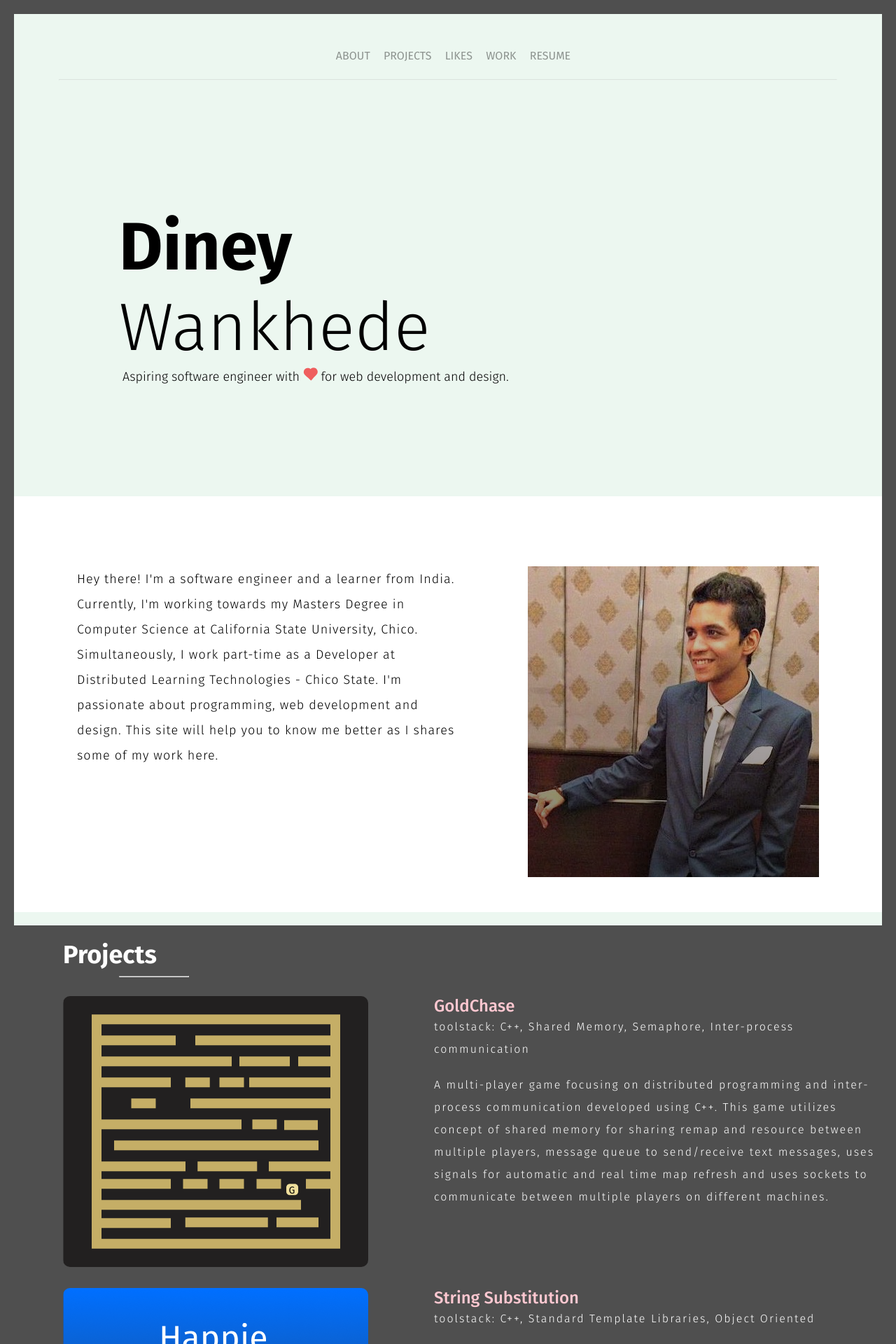
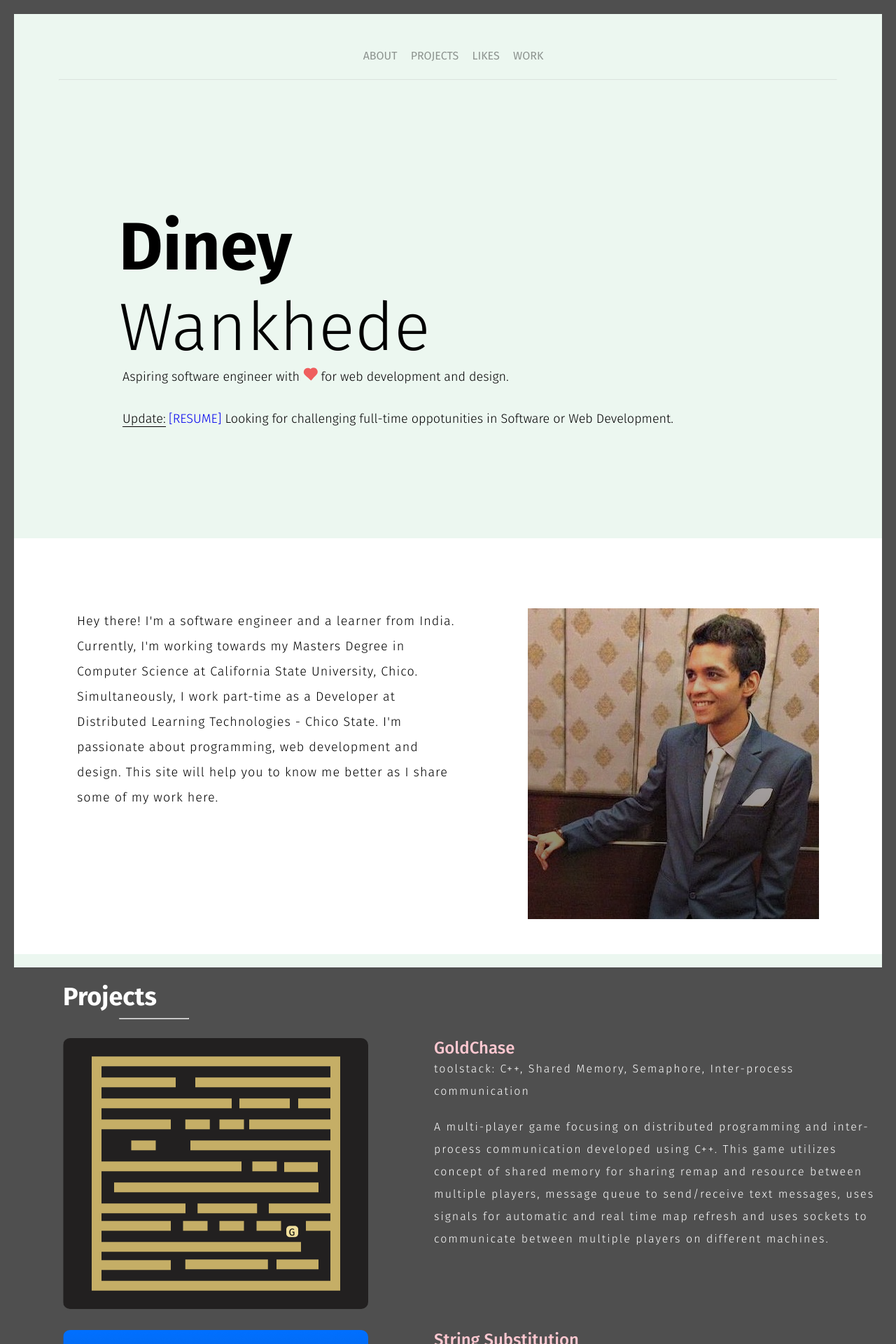
Before and after one commit to dineyw23/dineyw23.github.io, a Jekyll site: the page built from index.html, in a window 1280 px wide. Shown: the top 1920 px of the page at 70% size. Built offline with Jekyll 4.4.1, drawn with Linux system fonts in a browser that asks for light colours.

Commit message:
Added Resume and update job status

```diff
--- a/_sass/_base.scss
+++ b/_sass/_base.scss
@@ -68,6 +68,14 @@ h1#lname {
     h2 {
         font-size: 18px;
         font-weight:300;
+    }
+
+      a {
+        text-decoration: none;
+    }
+
+    .underline {
+        border-bottom: 1px solid #000;
     }
 }
 
@@ -639,7 +647,7 @@ h1#lname {
         clear: left;
         margin-left: 30px;
         margin-right: 5px;
-        line-height: 1.2em;
+        line-height: 1.5em;
         letter-spacing: 0px;
         font-size: 15px;
         margin-bottom: 20px;
--- a/index.html
+++ b/index.html
@@ -18,16 +18,20 @@ layout: default
         <h1 id="fname"> Diney </h1>
         <h1 id="lname"> Wankhede </h1>
         <div id="subheader">
+
           <h2> Aspiring software engineer with </h2>
           <img src="{{ site.url }}/images/Union.png">
           <h2>for web development and design. </h2>
+          <br><br><br>
+           <h2 class="underline">Update:</h2>
+          <h2> <a class="resume" href="https://www.dropbox.com/s/whzs1k48k2hjx3n/Diney%20Wankhede%2C%20Resume.pdf?dl=0" target="_blank"> [RESUME] </a>Looking for challenging full-time oppotunities in Software or Web Development. </h2>
         </div>
       </div>
 
   <!-- About -->
   <div id="wrapper-2">
     <p id="about"> Hey there! I'm a software engineer and a learner from India. Currently, I'm working towards my Masters Degree in Computer Science at California State University, Chico. Simultaneously, I work part-time as a Developer at Distributed Learning Technologies - Chico State.
-    I'm passionate about programming, web development and design. This site will help you to know me better as I shares some of my work here.</p>
+    I'm passionate about programming, web development and design. This site will help you to know me better as I share some of my work here.</p>
     <img src="{{ site.url }}/images/newPic.png">
   </div>
   <br>
```
Also changed, not shown: other parts of index.html (+1 -1 lines).
